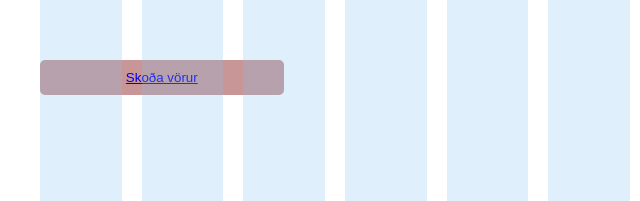
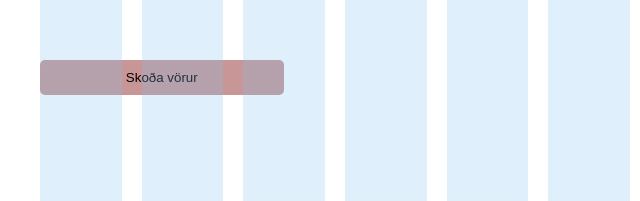
Before and after one commit to Branch-Master/vef_hopverkefni1, a website: page vef_hopverkefni1/index.html in a window 1280 px wide. Shown: the part 413-614 px from the top of the page, 0-640 px from the left. Drawn offline with Linux system fonts and the light colour scheme.

Commit message:
laga takka

```diff
--- a/vef_hopverkefni1/scss/forsida.scss
+++ b/vef_hopverkefni1/scss/forsida.scss
@@ -72,12 +72,23 @@
 
     transition: color 0.4s ease;                  //fade
     transition: background-color 0.4s ease;
+
+    a{
+        text-decoration: none;
+    }
+
+    a:link, a:visited{
+        color:black;
+    }
 }
 
 //litabreyting þegar hoverað yfir takka
 .index__grid__col-text button:hover{
     background-color:rgb(0,0,0);
-    color: rgb(200,150,150);
+
+    a:link, a:visited{
+        color: rgb(200,150,150);
+    }
 }
 
 //letur og leturstærð fyrir Fyrirsagnir h2
```
Also changed, not shown: vef_hopverkefni1/styles.css.
